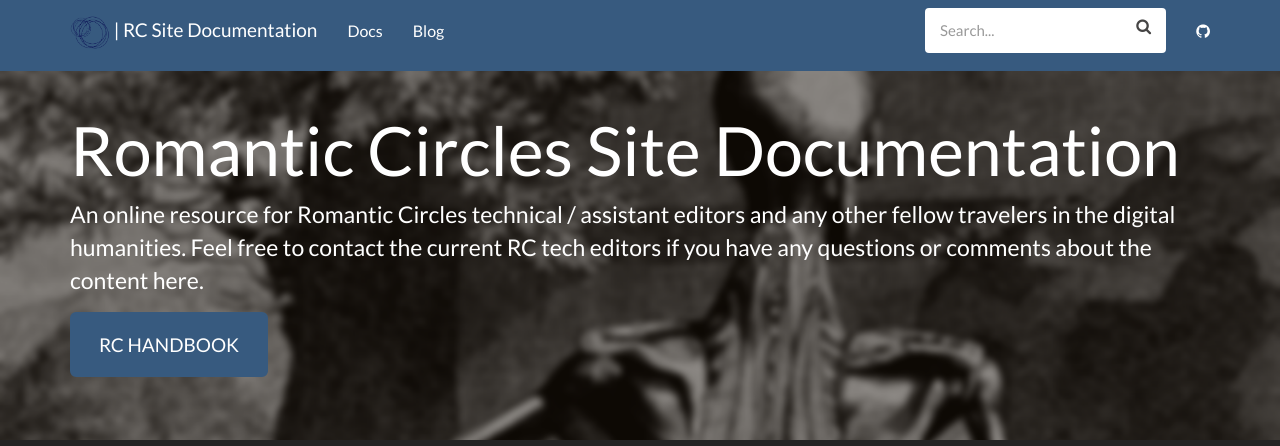
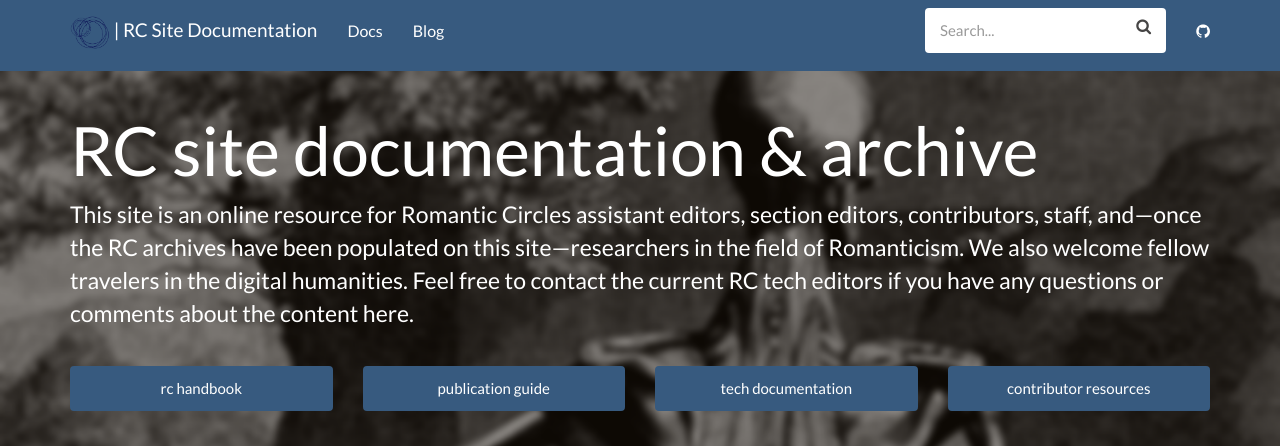
Before and after one commit to steve-kasica/romanticcircles.github.io, a Jekyll site: the page built from index.html, in a window 1280 px wide and 1400 px high. Shown: the top 446 px of the window. Built offline with Jekyll 4.4.1, drawn with Linux system fonts in a browser that asks for light colours; some of the changed text lies outside the part shown.

Commit message:
front page rev

```diff
--- a/_sass/bootstrap/_type.scss
+++ b/_sass/bootstrap/_type.scss
@@ -61,8 +61,8 @@ p {
 
 .lead {
   margin-bottom: $line-height-computed;
-  font-size: floor(($font-size-base * 1.15));
-  font-weight: 300;
+  font-size: floor(($font-size-base * 1));
+  font-weight: 100;
   line-height: 1.4;
 
   @media (min-width: $screen-sm-min) {
--- a/index.html
+++ b/index.html
@@ -4,19 +4,33 @@ layout: default
 
 <div class="header-container jumbotron">
     <div class="container">
-        <h1>Romantic Circles Site Documentation</h1>
-        <p>An online resource for Romantic Circles technical / assistant editors and
-            any other fellow travelers in the digital humanities. Feel free to contact the current RC tech editors if you have
+        <h1>RC site documentation & archive</h1>
+        <p>This site is an online resource for Romantic Circles assistant editors, section editors, contributors, staff,
+            and—once the RC archives have been populated on this site—researchers in the field of Romanticism.
+            We also welcome fellow travelers in the digital humanities. Feel free to contact the current RC tech editors if you have
             any questions or comments about the content here.</p>
-        <p><a class="btn btn-primary btn-lg" href="{{ "/docs/home/" | relative_url }}" role="button">RC HANDBOOK</a></p>
+        <div class="row">
+            <div class="col-sm-3">
+                <h3><a class="btn btn-primary btn-block" href="{{ "/docs/home/" | relative_url }}" role="button">rc handbook</a></h3>
+            </div>
+            <div class="col-sm-3">
+                <h3><a class="btn btn-primary btn-block" href="{{ "/docs/prod-schedules/" | relative_url }}" role="button">publication guide</a></h3>
+            </div>
+            <div class="col-sm-3">
+                <h3><a class="btn btn-primary btn-block" href="{{ "/docs/drupal-overview/" | relative_url }}" role="button">tech documentation</a></h3>
+            </div>
+            <div class="col-sm-3">
+                <h3><a class="btn btn-primary btn-block" href="{{ "/docs/rc-contributor-checklist/" | relative_url }}" role="button">contributor resources</a></h3>
+            </div>
+        </div>
     </div>
 </div>
 
 <div class="container">
     <div class="row">
         <div class="col-md-6">
-            <h2 class="header-light regular-pad">About RC</h2>
-              <p class="lead">Romantic Circles is a digital humanities platform featuring
+            <h2 class="header-light regular-pad"></h2><br>
+              <p class="lead"><a href="https://romantic-circles.org/">Romantic Circles</a> is a digital humanities platform featuring
                 digital editions of Romantic-era texts, contemporary scholarship,
                 DH projects, and pedagogy resources. This is RC's documentation
                 site, created to serve as a training, development, and production companion for RC
@@ -26,11 +40,11 @@ layout: default
         </div>
         <div class="col-md-6 text-center">
             <br><img src="{{ "/assets/img/RC_screenshot.png" | relative_url }}" alt="RC screenshot" class="img-responsive">
-        </div>
+        </div><br>
     </div>
     <hr>
     <div class="container">
-        <p class="lead">This resource is a static HTML site generated using <a href="https://jekyllrb.com/">Jekyll</a> and
+        <p class="lead">This resource is a static site generated using <a href="https://jekyllrb.com/">Jekyll</a> and
         hosted through <a href="https://pages.github.com">GitHub Pages</a>. Jekyll
         generates HTML pages from a template directory containing raw text in various
         formats (notably <a href="https://www.markdownguide.org/">Markdown</a>
@@ -42,24 +56,34 @@ layout: default
     </div>
     <hr>
     <div class="row">
-        <div class="col-sm-4">
-            <h1 class="text-center"><i class="fa fa-pencil" aria-hidden="true"></i></h1>
-            <h3 class="text-center">Easy to install and publish</h3>
-            <p>Get started by cloning source into GitHub account of your project. Thanks to <a href="https://pages.github.com">GitHub Pages</a>,
-              it will be automatically compiled and published under your account's (or organisation's) subdomain under <code>github.io</code>.
+        <div class="col-sm-3">
+            <h1 class="text-center"><i class="fa fa-laptop" aria-hidden="true"></i></h1>
+            <h3 class="text-center">dh publication guide</h3>
+            <p class="text-justify">The <a href="https://romanticcircles.github.io/docs/drupal-overview/">Publication Guide</a> in this documentation provides walkthrough instructions
+                for RC's digital humanities (DH) publication cycle, which involves TEI encoding, transformation to HTML via XSLT,
+                and web publication on our Drupal CMS. We've made this guide public in the hope that other DH publications may find it useful.
             </p>
         </div>
-        <div class="col-sm-4">
-            <h1 class="text-center"><i class="fa fa-cogs" aria-hidden="true"></i></h1>
-            <h3 class="text-center">Modular Styling and Templating</h3>
-            <p>This template uses <a href="https://github.com/twbs/bootstrap-sass">bootstrap-sass</a> along with <a href="https://bootswatch.com/">Bootwatch themes</a>.
-            You can change the theme or write your custom one by overwriting bootstrap sass variables for a different color set, font options, etc.</p>
+        <div class="col-sm-3">
+            <h1 class="text-center"><i class="fa fa-terminal" aria-hidden="true"></i></h1>
+            <h3 class="text-center">backend guide</h3>
+            <p align="justify">The RC site is a Drupal installation on Acquia, a managed server platform for Drupal sites, and has several
+                codebases versioned by git. The <a href="https://romanticcircles.github.io/docs/drupal-overview/">technical documentation</a> covers all aspects of developing
+                and maintaining the Drupal site and its server environments.</p>
         </div>
-        <div class="col-sm-4">
-            <h1 class="text-center"><i class="fa fa-code-fork" aria-hidden="true"></i></h1>
-            <h3 class="text-center">Git-based source control</h3>
-            <p>Leverage from Git version control system by
-              maintaining your documentation along with the source code; publish the page when you merge to the master branch.</p>
+        <div class="col-sm-3">
+            <h1 class="text-center"><i class="fa fa-paper-plane-o" aria-hidden="true"></i></h1>
+            <h3 class="text-center">jekyll guide</h3>
+            <p align="justify">This static site is generated by <a href="https://jekyllrb.com/">Jekyll</a> from collections of Markdown files
+                shaped by simple HTML, CSS, and Liquid. The <a href="https://romanticcircles.github.io/docs/jekyll-github/">Jekyll Guide</a> walks you through installing,
+                developing, and maintaining a Jekyll site hosted (free!) on GitHub pages (this documentation site). You could even use this guide to
+                try building your own Jekyll site.</p>
+        </div>
+        <div class="col-sm-3">
+            <h1 class="text-center"><i class="fa fa-archive" aria-hidden="true"></i></h1>
+            <h3 class="text-center">rc content archive</h3>
+            <p align="justify">Upon its migration to Drupal 10, RC decided to archive content produced before the initiative began to encode documents in TEI,
+                around 2009. The <a href="https://romanticcircles.github.io/archive/">RC Archive</a> will, in time (~2025) house this archived content on this site in Markdown format.</p>
         </div>
     </div>
 </div>
```
